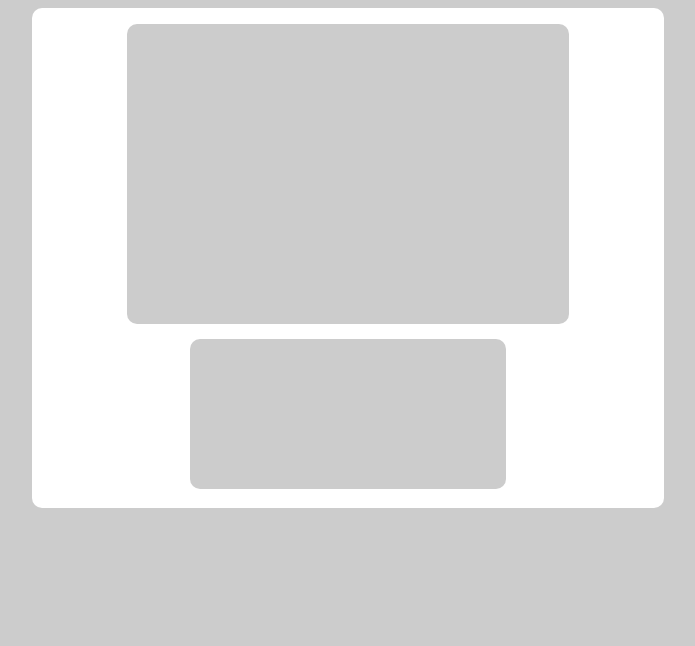
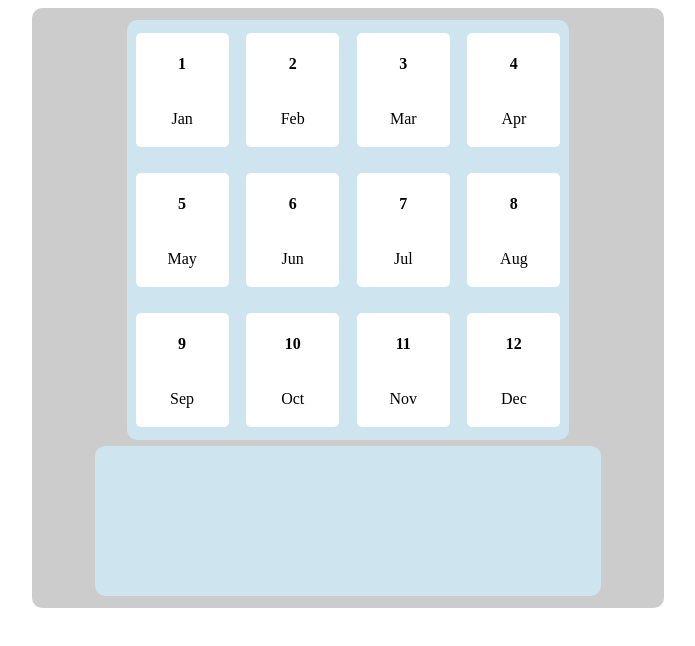
Before and after one commit to meteornnnight/calendar, a plain HTML site: page index.html in a window 1280 px wide. Shown: the whole page, without its empty margins (292-987 px from the left). Drawn offline with Linux system fonts and the light colour scheme.

Commit message:
completed

```diff
--- a/css/reset.css
+++ b/css/reset.css
@@ -1,6 +1,3 @@
 ul, li {
     -webkit-appearance: none;
 }
-li {
-    list-style-type: none;
-}
--- a/css/style.css
+++ b/css/style.css
@@ -1,30 +1,51 @@
-body {
-    background: #ccc;
-}
 #calendar {
     width: 50%;
-    height: 500px;
+    height: 600px;
     background: #fff;
     margin: 5px auto;
     position: relative;
     border-radius: 10px;
     border:0;
-    overflow:hidden;
+    position: relative;
+    background: #ccc;
 }
- #calendar #tab {
+ #flex-container {
     box-sizing: border-box;
     width: 70%;
-    height: 300px;
-    margin: 15px auto;
-    background: #ccc;
+    height: 70%;
+    position: absolute;
+    top: 2%;
+    left: 15%;
+    background: rgb(206, 228, 238);;
     border: 0;
     border-radius: 10px;
+    display: flex;
+    flex-flow: row wrap;
+    justify-content: space-around;
 }
-#calendar #content {
-    width: 50%;
-    height: 150px;
+#flex-container div {
+    background: #fff;
+    width: 21%;
+    border-radius: 5px;
+    margin-bottom: 3%;
+    margin-top: 3%;
+    display: flex;
+    flex-direction: column;
+    align-items: center;
+}
+#note {
+    width: 80%;
+    height: 25%;
+    background:  rgb(206, 228, 238);
+    position: absolute;
+    bottom: 2%;
+    left: 10%;
+    border-radius: 10px;
+}
+#flex-container div.active {
+    color: red;
     background: #ccc;
-    margin: 0 auto;
-    border-radius: 10px;
-    border: 0;
 }
+#note h2 {
+    padding-left: 15px;
+}
--- a/index.html
+++ b/index.html
@@ -7,24 +7,22 @@
     </head>
     <body>
         <div id="calendar">
-            <div id="tab">
-                <ul>
-                    <!-- <li><h1>1</h1><h2>Jan</h2></li>
-                    <li><h1>2</h1><h2>Feb</h2></li>
-                    <li><h1>3</h1><h2>Mar</h2></li>
-                    <li><h1>4</h1><h2>Apr</h2></li>
-                    <li><h1>5</h1><h2>May</h2></li>
-                    <li><h1>6</h1><h2>Jun</h2></li>
-                    <li><h1>7</h1><h2>Jul</h2></li>
-                    <li><h1>8</h1><h2>Aug</h2></li>
-                    <li><h1>9</h1><h2>Sep</h2></li>
-                    <li><h1>10</h1><h2>Oct</h2></li>
-                    <li><h1>11</h1><h2>Nov</h2></li>
-                    <li><h1>12</h1><h2>Dec</h2></li> -->
-                </ul>
-            </div>
-            <div id="content">
-            </div>
+                <div id="flex-container">
+                    <div class="box"><h4>1</h4><p>Jan</p></div>
+                    <div class="box"><h4>2</h4><p>Feb</p></div>
+                    <div class="box"><h4>3</h4><p>Mar</p></div>
+                    <div class="box"><h4>4</h4><p>Apr</p></div>
+                    <div class="box"><h4>5</h4><p>May</p></div>
+                    <div class="box"><h4>6</h4><p>Jun</p></div>
+                    <div class="box"><h4>7</h4><p>Jul</p></div>
+                    <div class="box"><h4>8</h4><p>Aug</p></div>
+                    <div class="box"><h4>9</h4><p>Sep</p></div>
+                    <div class="box"><h4>10</h4><p>Oct</p></div>
+                    <div class="box"><h4>11</h4><p>Nov</p></div>
+                    <div class="box"><h4>12</h4><p>Dec</></div>
+                </div>
+                <div id="note">
+                </div>
         </div>
         <script src="js/main.js"></script>
     </body>
--- a/js/main.js
+++ b/js/main.js
@@ -0,0 +1,22 @@
+window.onload=function(){
+    var otab=document.getElementById("flex-container");
+    var obox=otab.getElementsByTagName("div");
+    var note=document.getElementById("note");
+    var month=["Jan","Feb","Mar","Apr","May","Jun","Jul","Aug","Sep","Oct","Nov","Dec"];
+    for (let index = 0; index < obox.length; index++) {
+        // add event for each box
+        obox[index].onclick=function(){
+            for(let i=0; i<obox.length; i++)
+            {
+                obox[i].className="";
+            }
+        obox[index].className="active";
+        note.innerHTML="<h2>To do list in "+month[index]+":"+"</h2>";
+        }
+    }
+
+
+
+
+
+}
```
